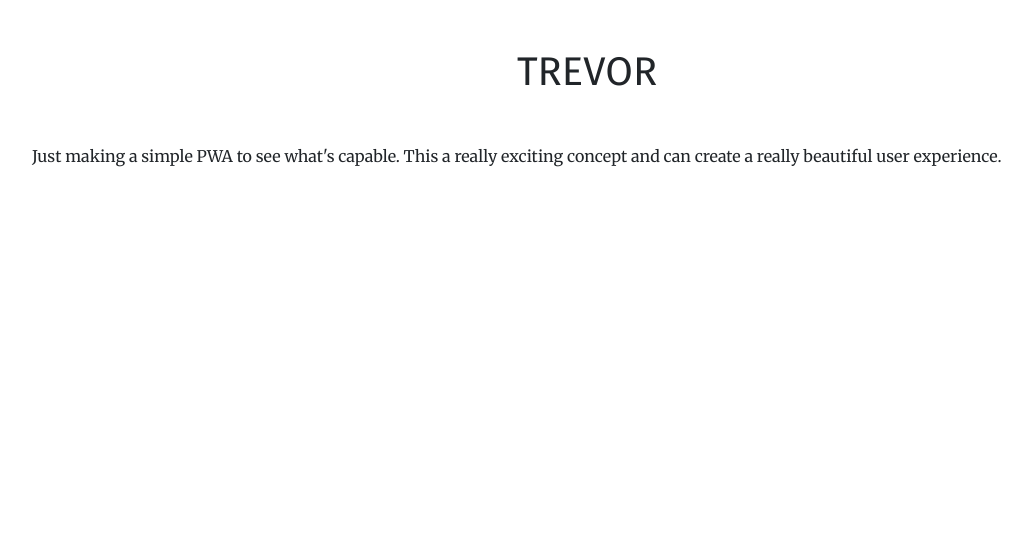
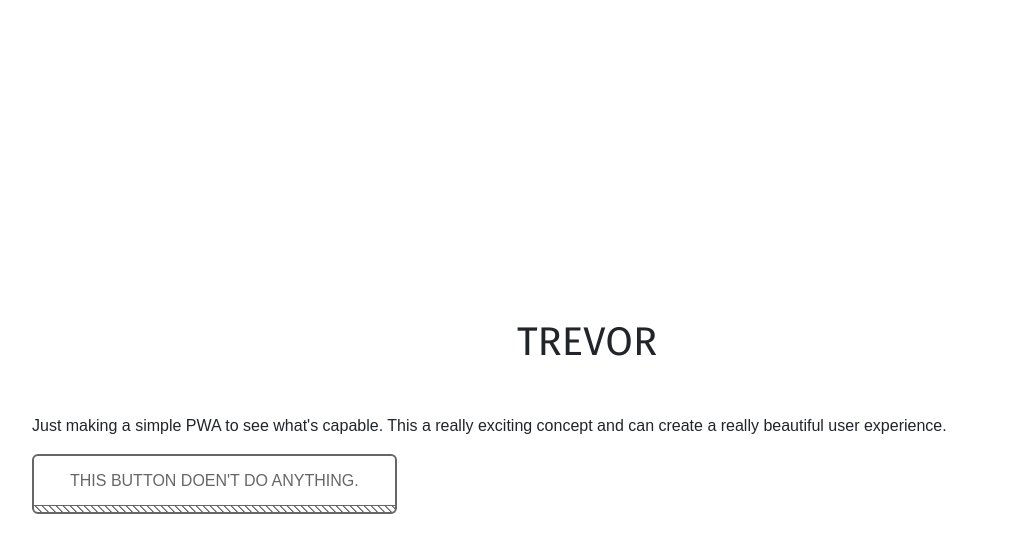
Before and after one commit to flackend/pwa-test, a website: page index.html in a window 1280 px wide. Shown: the whole page, without its empty margins (53-1084 px from the left). Drawn offline with nearby package versions, Linux system fonts and the light colour scheme.

Commit message:
Adds button

```diff
--- /dev/null
+++ b/button.css
@@ -0,0 +1,77 @@
+@keyframes stripe-slide {
+  0% {
+    background-position: 0% 0;
+  }
+  100% {
+    background-position: 100% 0;
+  }
+}
+body {
+  width: 100%;
+  height: 100vh;
+  display: flex;
+  justify-content: center;
+  align-items: center;
+  flex-direction: column;
+  font-family: sans-serif;
+}
+
+.button {
+  overflow: visible;
+  margin: 0;
+  padding: 0;
+  border: 0;
+  background: transparent;
+  font: inherit;
+  line-height: normal;
+  cursor: pointer;
+  -moz-user-select: text;
+  display: block;
+  text-decoration: none;
+  text-transform: uppercase;
+  padding: 16px 36px 22px;
+  background-color: #fff;
+  color: #666;
+  border: 2px solid #666;
+  border-radius: 6px;
+  margin-bottom: 16px;
+  transition: all .5s ease;
+}
+.button:-moz-focus-inner {
+  padding: 0;
+  border: 0;
+}
+.button--stripe {
+  overflow: hidden;
+  position: relative;
+}
+.button--stripe:after {
+  content: '';
+  display: block;
+  height: 7px;
+  width: 100%;
+  background-image: repeating-linear-gradient(45deg, #666, #666 1px, transparent 2px, transparent 5px);
+  -webkit-backface-visibility: hidden;
+  backface-visibility: hidden;
+  border-top: 1px solid #666;
+  position: absolute;
+  left: 0;
+  bottom: 0;
+  background-size: 7px 7px;
+}
+.button--stripe:hover {
+  background-color: #666;
+  color: #fff;
+  border-color: #000;
+}
+.button--stripe:hover:after {
+  background-image: repeating-linear-gradient(45deg, #fff, #fff 1px, transparent 2px, transparent 5px);
+  border-top: 1px solid #000;
+  animation: stripe-slide 12s infinite linear forwards;
+}
+.button--large {
+  width: 50%;
+}
+.button--radius {
+  border-radius: 36px;
+}
--- a/index.html
+++ b/index.html
@@ -17,26 +17,34 @@
 
     <!-- SPLASH SCREEN -->
 
-    <link href="assets/splashscreens/iphone5_splash.png" media="(device-width: 320px) and (device-height: 568px) and (-webkit-device-pixel-ratio: 2)" rel="apple-touch-startup-image">
-    <link href="assets/splashscreens/iphone6_splash.png" media="(device-width: 375px) and (device-height: 667px) and (-webkit-device-pixel-ratio: 2)" rel="apple-touch-startup-image">
-    <link href="assets/splashscreens/iphoneplus_splash.png" media="(device-width: 621px) and (device-height: 1104px) and (-webkit-device-pixel-ratio: 3)" rel="apple-touch-startup-image">
-    <link href="assets/splashscreens/iphonex_splash.png" media="(device-width: 375px) and (device-height: 812px) and (-webkit-device-pixel-ratio: 3)" rel="apple-touch-startup-image">
-    <link href="assets/splashscreens/iphonexr_splash.png" media="(device-width: 414px) and (device-height: 896px) and (-webkit-device-pixel-ratio: 2)" rel="apple-touch-startup-image">
-    <link href="assets/splashscreens/iphonexsmax_splash.png" media="(device-width: 414px) and (device-height: 896px) and (-webkit-device-pixel-ratio: 3)" rel="apple-touch-startup-image">
-    <link href="assets/splashscreens/ipad_splash.png" media="(device-width: 768px) and (device-height: 1024px) and (-webkit-device-pixel-ratio: 2)" rel="apple-touch-startup-image">
-    <link href="assets/splashscreens/ipadpro1_splash.png" media="(device-width: 834px) and (device-height: 1112px) and (-webkit-device-pixel-ratio: 2)" rel="apple-touch-startup-image">
-    <link href="assets/splashscreens/ipadpro3_splash.png" media="(device-width: 834px) and (device-height: 1194px) and (-webkit-device-pixel-ratio: 2)" rel="apple-touch-startup-image">
-    <link href="assets/splashscreens/ipadpro2_splash.png" media="(device-width: 1024px) and (device-height: 1366px) and (-webkit-device-pixel-ratio: 2)" rel="apple-touch-startup-image">
+    <link href="assplashscreens/iphone5_splash.png" media="(device-width: 320px) and (device-height: 568px) and (-webkit-device-pixel-ratio: 2)" rel="apple-touch-startup-image">
+    <link href="assplashscreens/iphone6_splash.png" media="(device-width: 375px) and (device-height: 667px) and (-webkit-device-pixel-ratio: 2)" rel="apple-touch-startup-image">
+    <link href="assplashscreens/iphoneplus_splash.png" media="(device-width: 621px) and (device-height: 1104px) and (-webkit-device-pixel-ratio: 3)" rel="apple-touch-startup-image">
+    <link href="assplashscreens/iphonex_splash.png" media="(device-width: 375px) and (device-height: 812px) and (-webkit-device-pixel-ratio: 3)" rel="apple-touch-startup-image">
+    <link href="assplashscreens/iphonexr_splash.png" media="(device-width: 414px) and (device-height: 896px) and (-webkit-device-pixel-ratio: 2)" rel="apple-touch-startup-image">
+    <link href="assplashscreens/iphonexsmax_splash.png" media="(device-width: 414px) and (device-height: 896px) and (-webkit-device-pixel-ratio: 3)" rel="apple-touch-startup-image">
+    <link href="assplashscreens/ipad_splash.png" media="(device-width: 768px) and (device-height: 1024px) and (-webkit-device-pixel-ratio: 2)" rel="apple-touch-startup-image">
+    <link href="assplashscreens/ipadpro1_splash.png" media="(device-width: 834px) and (device-height: 1112px) and (-webkit-device-pixel-ratio: 2)" rel="apple-touch-startup-image">
+    <link href="assplashscreens/ipadpro3_splash.png" media="(device-width: 834px) and (device-height: 1194px) and (-webkit-device-pixel-ratio: 2)" rel="apple-touch-startup-image">
+    <link href="assplashscreens/ipadpro2_splash.png" media="(device-width: 1024px) and (device-height: 1366px) and (-webkit-device-pixel-ratio: 2)" rel="apple-touch-startup-image">
+
+    <!-- IOS STATUS BAR -->
+
+    <meta name="apple-mobile-web-app-status-bar-style" content="black-translucent">
 
     <title>Trevor</title>
     <link href="https://fonts.googleapis.com/css?family=Fira+Sans|Merriweather" rel="stylesheet">
     <link rel="stylesheet" href="https://stackpath.bootstrapcdn.com/bootstrap/4.3.1/css/bootstrap.min.css" integrity="sha384-ggOyR0iXCbMQv3Xipma34MD+dH/1fQ784/j6cY/iJTQUOhcWr7x9JvoRxT2MZw1T" crossorigin="anonymous">
     <link rel="stylesheet" href="style.css">
+    <link rel="stylesheet" href="button.css">
 </head>
 <body>
   <div class="container">
     <h1 class="text-center my-5">TREVOR</h1>
     <p>Just making a simple PWA to see what's capable. This a really exciting concept and can create a really beautiful user experience.</p>
+    <p>
+      <button class="button button--stripe">THIS BUTTON DOEN'T DO ANYTHING.</button>
+    </p>
   </div>
 </body>
 </html>
--- a/style.css
+++ b/style.css
@@ -10,3 +10,9 @@ h5,
 h6 {
   font-family: 'Fira Sans', sans-serif;
 }
+
+body {
+   -webkit-user-select: none;
+   -webkit-tap-highlight-color: transparent;
+   -webkit-touch-callout: none;
+}
```
